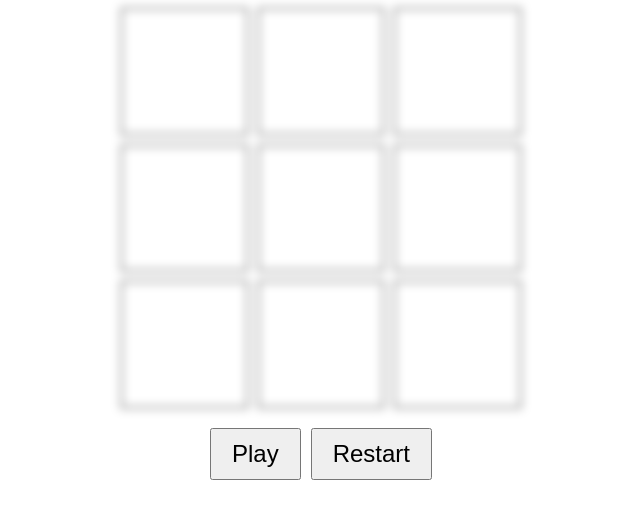
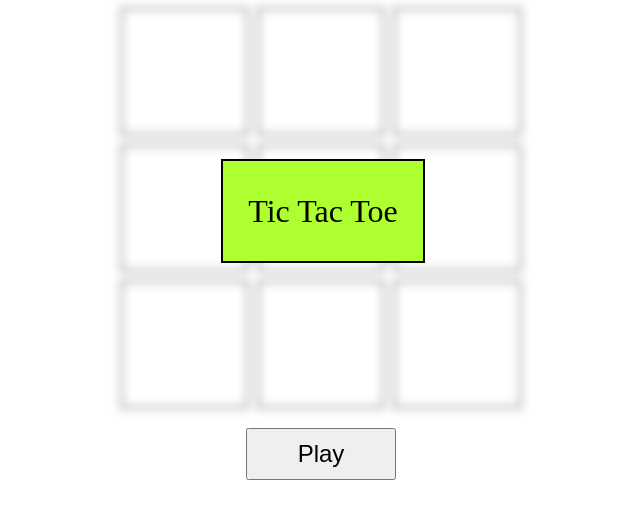
Before and after one commit to fakhryfernanda/tic-tac-toe, a plain HTML site: page index.html in a window 1280 px wide. Shown: the whole page, without its empty margins (319-959 px from the left). Drawn offline with Linux system fonts and the light colour scheme.

Commit message:
Add modal for game info

```diff
--- a/index.html
+++ b/index.html
@@ -24,7 +24,11 @@
         </div>
         <div class="control">
             <button type="button" data-button="start">Play</button>
-            <button type="button" data-button="restart">Restart</button>
+            <button type="button" data-button="restart" class="hide">Restart</button>
+        </div>
+
+        <div class="modal">
+            <div class="modal-text">Tic Tac Toe</div>
         </div>
     </div>
 </body>
--- a/style.css
+++ b/style.css
@@ -1,6 +1,7 @@
 .tic-tac-toe {
     margin: 0 auto;
     width: fit-content;
+    position: relative;
 }
 
 .game-board {
@@ -41,7 +42,30 @@
 }
 
 button {
+    width: 150px;
     padding: 10px 20px;
     font-size: 1.5rem;
     cursor: pointer;
 }
+
+.modal {
+    position: absolute;
+    top: 32%;
+    left: 25%;
+    width: 200px;
+    height: 100px;
+    background-color: greenyellow;
+    border: 2px solid black;
+    display: flex;
+    justify-content: center;
+    align-items: center;
+}
+
+.modal-text {
+    font-size: 2rem;
+    text-align: center;
+}
+
+.hide {
+    display: none;
+}
```
